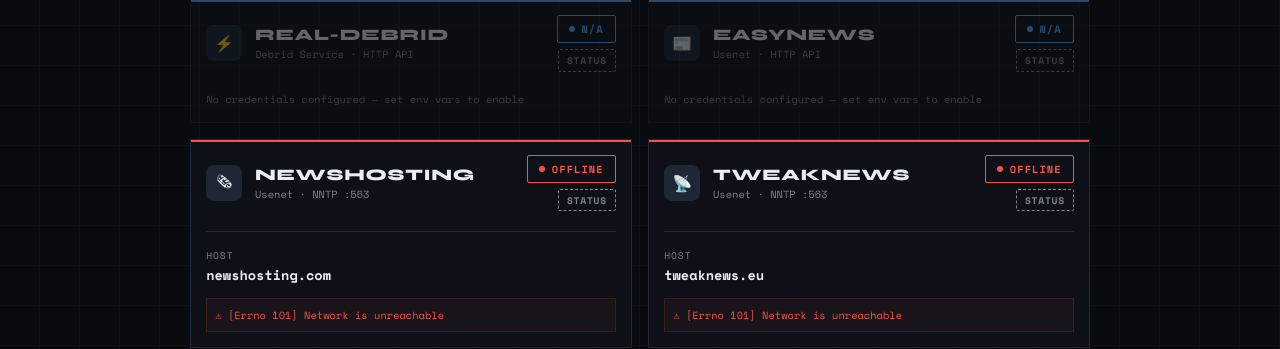
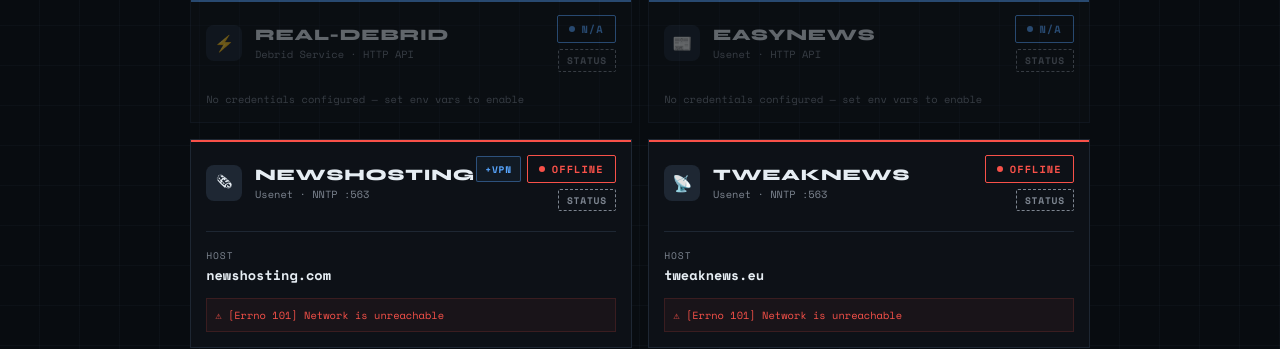
Before and after one commit to KyberDot/service-monitor, a Flask app: page / in a window 1280 px wide. Shown: the part 177-526 px from the top of the page. Run offline with Flask 3, Linux system fonts and the light colour scheme; data that the repository does not hold is empty.

Commit message:
Add extra badge support for newshosting service

```diff
--- a/templates/index.html
+++ b/templates/index.html
@@ -164,6 +164,17 @@
   .service-type { font-family: 'Space Mono', monospace; font-size: 0.65rem; color: var(--muted); margin-top: 0.1rem; }
 
   .card-header-right { display: flex; flex-direction: column; align-items: flex-end; gap: 0.4rem; }
+  .card-header-top { display: flex; align-items: center; gap: 0.4rem; }
+  .extra-badge {
+    font-family: 'Space Mono', monospace;
+    font-size: 0.6rem; font-weight: 700;
+    letter-spacing: 0.08em; text-transform: uppercase;
+    padding: 0.3rem 0.5rem;
+    border-radius: 2px;
+    border: 1px solid rgba(88,166,255,0.4);
+    color: var(--accent);
+    background: rgba(88,166,255,0.06);
+  }
 
   .status-badge {
     display: flex; align-items: center; gap: 0.4rem;
@@ -335,7 +346,7 @@
 const SERVICES = {
   real_debrid: { name: "Real-Debrid", type: "Debrid Service · HTTP API", icon: "⚡" },
   easynews:    { name: "Easynews",    type: "Usenet · HTTP API",          icon: "📰" },
-  newshosting: { name: "Newshosting", type: "Usenet · NNTP :563",         icon: "🗞"  },
+  newshosting: { name: "Newshosting", type: "Usenet · NNTP :563",         icon: "🗞", extras: ["+VPN"] },
   tweaknews:   { name: "Tweaknews",   type: "Usenet · NNTP :563",         icon: "📡" },
 };
 
@@ -512,9 +523,12 @@ function renderServiceCard(key, data) {
           </div>
         </div>
         <div class="card-header-right">
-          <div class="status-badge ${isUnconfigured ? 'unknown' : status}">
-            <div class="status-dot ${isUnconfigured ? '' : status}"></div>
-            ${isUnconfigured ? 'n/a' : status}
+          <div class="card-header-top">
+            ${(svc.extras || []).map(e => `<div class="extra-badge">${e}</div>`).join('')}
+            <div class="status-badge ${isUnconfigured ? 'unknown' : status}">
+              <div class="status-dot ${isUnconfigured ? '' : status}"></div>
+              ${isUnconfigured ? 'n/a' : status}
+            </div>
           </div>
           ${buildExpiryWidget(key)}
         </div>
```
